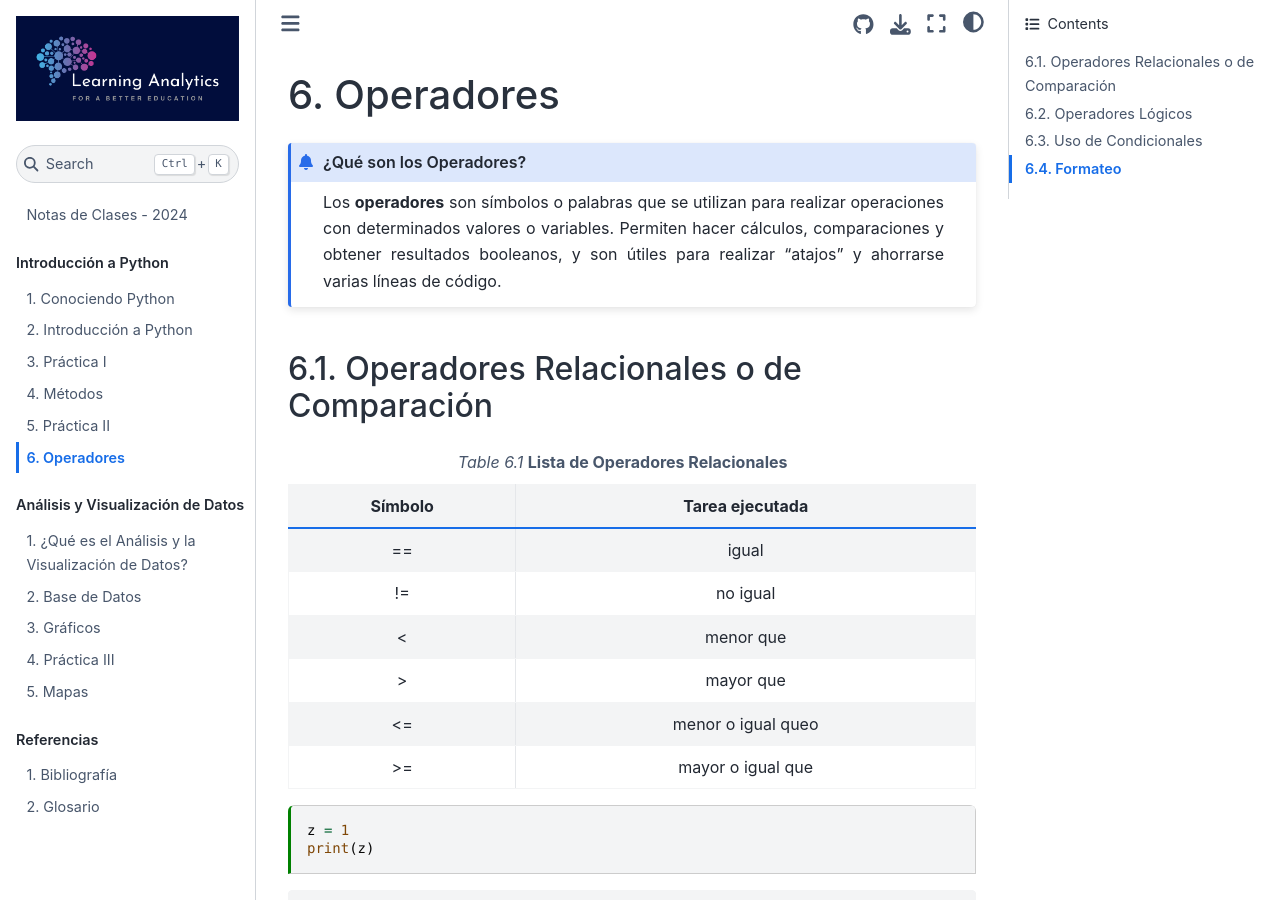
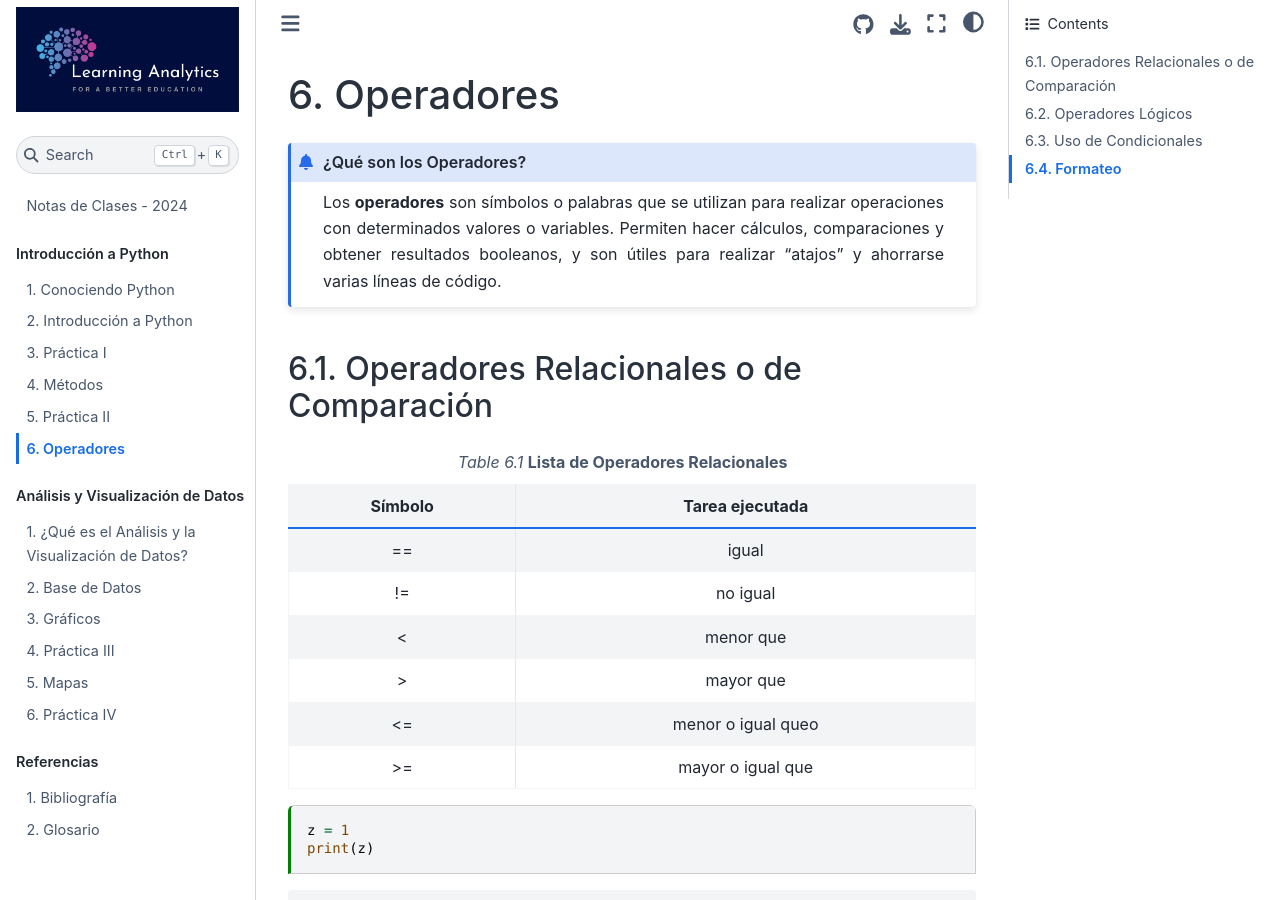
Before and after one commit to ClaudioRojasMon/Apoyo, a Jupyter Book: the page built from Operadores.ipynb, in a window 1280 px wide and 900 px high. Built offline with Jupyter Book 1.0.4 settings and Sphinx 7.4.7 and the Sphinx Book theme 1.1.4, drawn with Linux system fonts in a browser that asks for light colours; pages that are not in the unit, such as notebooks, are missing from menus.

Commit message:
Update _toc.yml

```diff
--- a/_toc.yml
+++ b/_toc.yml
@@ -21,6 +21,8 @@ parts:
     - file: Graficos
     - file: Practica III
     - file: Visualización Mapas
+    - file: Mapa
+    - file: Practica IV
   - caption: Referencias
     numbered: true
     chapters:
```
